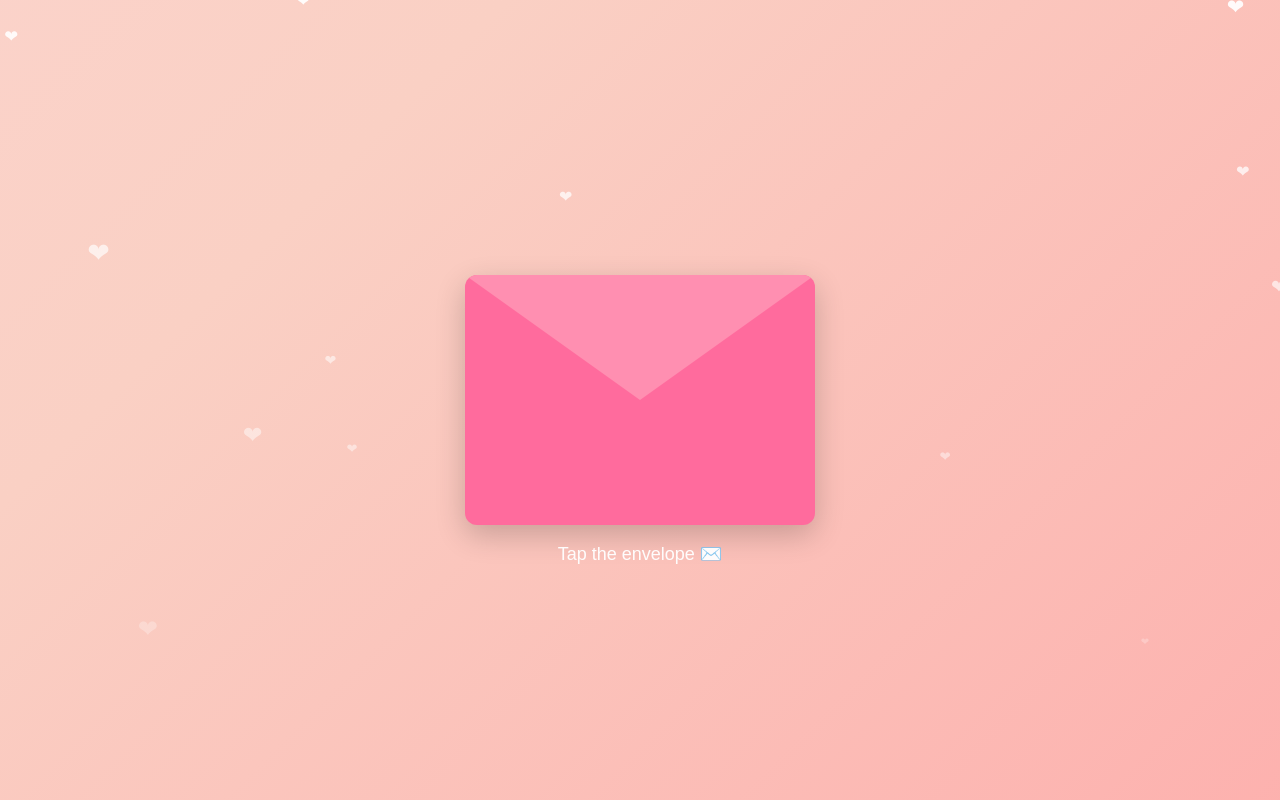
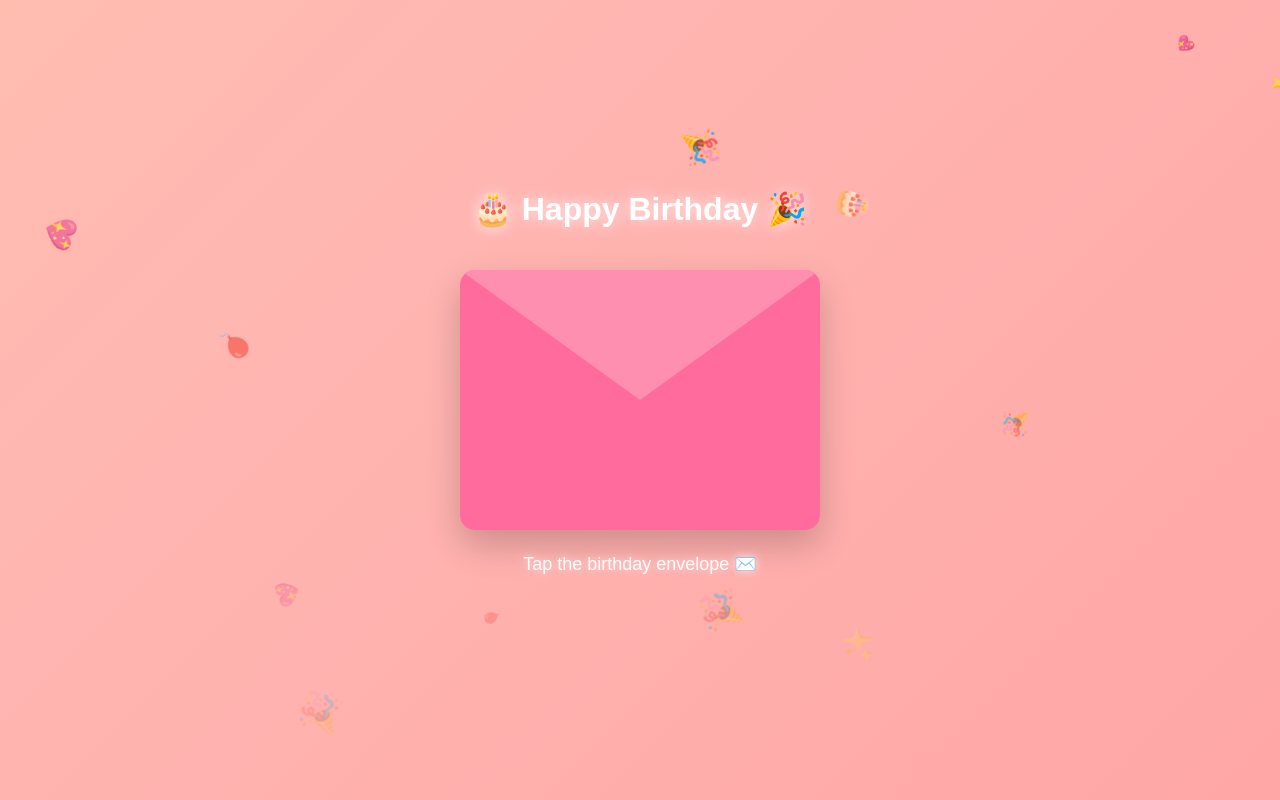
Before and after one commit to Alleypro11/mess, a plain HTML site: page index.html in a window 1280 px wide. Drawn offline with Linux system fonts and the light colour scheme.

Commit message:
Update index.html

```diff
--- a/index.html
+++ b/index.html
@@ -3,7 +3,7 @@
 <head>
 <meta charset="UTF-8">
 <meta name="viewport" content="width=device-width, initial-scale=1.0">
-<title>For My Star⭐</title>
+<title>Happy Birthday ❤️</title>
 
 <style>
 *{
@@ -19,7 +19,7 @@ body{
     display:flex;
     justify-content:center;
     align-items:center;
-    background: linear-gradient(-45deg, #ff9a9e, #fad0c4, #ffdde1, #ffc3a0);
+    background: linear-gradient(-45deg, #ff9a9e, #ffb7b2, #ffd6a5, #fdffb6);
     background-size:400% 400%;
     animation:bg 10s ease infinite;
 }
@@ -32,8 +32,8 @@ body{
 
 .container{
     position:relative;
-    width:350px;
-    height:250px;
+    width:360px;
+    height:260px;
 }
 
 .envelope{
@@ -41,9 +41,9 @@ body{
     width:100%;
     height:100%;
     background:#ff6b9d;
-    border-radius:12px;
+    border-radius:15px;
     cursor:pointer;
-    box-shadow:0 10px 30px rgba(0,0,0,0.2);
+    box-shadow:0 15px 35px rgba(0,0,0,0.2);
     overflow:hidden;
     transition:1s;
 }
@@ -71,7 +71,7 @@ body{
     background:white;
     left:4%;
     top:4%;
-    border-radius:12px;
+    border-radius:15px;
     padding:18px;
     text-align:center;
     transform:translateY(110%);
@@ -87,11 +87,12 @@ body{
 h1{
     color:#ff4d88;
     margin-bottom:15px;
+    font-size:28px;
 }
 
 p{
     color:#555;
-    line-height:1.6;
+    line-height:1.7;
     font-size:15px;
 }
 
@@ -105,6 +106,7 @@ button{
     font-size:16px;
     cursor:pointer;
     transition:0.3s;
+    box-shadow:0 5px 15px rgba(255,77,136,0.4);
 }
 
 button:hover{
@@ -112,7 +114,7 @@ button:hover{
     background:#ff2f75;
 }
 
-.hearts{
+.floating{
     position:absolute;
     width:100%;
     height:100%;
@@ -122,32 +124,33 @@ button:hover{
     pointer-events:none;
 }
 
-.heart{
+.item{
     position:absolute;
-    color:white;
     animation:fall linear infinite;
+    opacity:0.9;
 }
 
 @keyframes fall{
     0%{
-        transform:translateY(-10vh);
+        transform:translateY(-10vh) rotate(0deg);
         opacity:1;
     }
 
     100%{
-        transform:translateY(110vh);
+        transform:translateY(110vh) rotate(360deg);
         opacity:0;
     }
 }
 
 .tap-text{
     position:absolute;
-    bottom:-40px;
+    bottom:-45px;
     width:100%;
     text-align:center;
     color:white;
     font-size:18px;
     animation:pulse 1.5s infinite;
+    text-shadow:0 0 10px rgba(255,255,255,0.8);
 }
 
 @keyframes pulse{
@@ -155,14 +158,40 @@ button:hover{
     50%{opacity:1;}
     100%{opacity:0.5;}
 }
+
+.birthday-title{
+    position:absolute;
+    top:-70px;
+    width:100%;
+    text-align:center;
+    color:white;
+    font-size:32px;
+    font-weight:bold;
+    text-shadow:0 0 15px rgba(255,255,255,0.8);
+    animation:bounce 2s infinite;
+}
+
+@keyframes bounce{
+    0%,100%{
+        transform:translateY(0);
+    }
+
+    50%{
+        transform:translateY(-10px);
+    }
+}
 </style>
 </head>
 
 <body>
 
-<div class="hearts"></div>
+<div class="floating"></div>
 
 <div class="container">
+
+    <div class="birthday-title">
+        🎂 Happy Birthday 🎉
+    </div>
 
     <div class="envelope" onclick="openLetter()">
 
@@ -183,8 +212,7 @@ button:hover{
                 Just continue chasing your dreams. Always take care of yourself, and do your best. I’ll always be proud of you.
                 <br><br>
 
-                Happy 19th Birthday!
-                <br><br>
+                🎂 Happy 19th Birthday! 🎉
             </p>
 
             <button onclick="showLove(event)">
@@ -196,7 +224,7 @@ button:hover{
     </div>
 
     <div class="tap-text">
-        Tap the envelope ✉️
+        Tap the birthday envelope ✉️
     </div>
 
 </div>
@@ -211,25 +239,27 @@ function showLove(event){
     alert("I love you so much!!! ❤️");
 }
 
-function createHeart(){
+function createItem(){
 
-    const heart = document.createElement("div");
+    const item = document.createElement("div");
 
-    heart.classList.add("heart");
-    heart.innerHTML = "❤";
+    item.classList.add("item");
 
-    heart.style.left = Math.random() * 100 + "vw";
-    heart.style.fontSize = (Math.random() * 20 + 10) + "px";
-    heart.style.animationDuration = (Math.random() * 3 + 3) + "s";
+    const symbols = ["🎈","🎉","✨","💖","🎂"];
+    item.innerHTML = symbols[Math.floor(Math.random() * symbols.length)];
 
-    document.querySelector(".hearts").appendChild(heart);
+    item.style.left = Math.random() * 100 + "vw";
+    item.style.fontSize = (Math.random() * 20 + 15) + "px";
+    item.style.animationDuration = (Math.random() * 3 + 4) + "s";
+
+    document.querySelector(".floating").appendChild(item);
 
     setTimeout(() => {
-        heart.remove();
-    }, 6000);
+        item.remove();
+    }, 7000);
 }
 
-setInterval(createHeart, 300);
+setInterval(createItem, 300);
 </script>
 
 </body>
```
